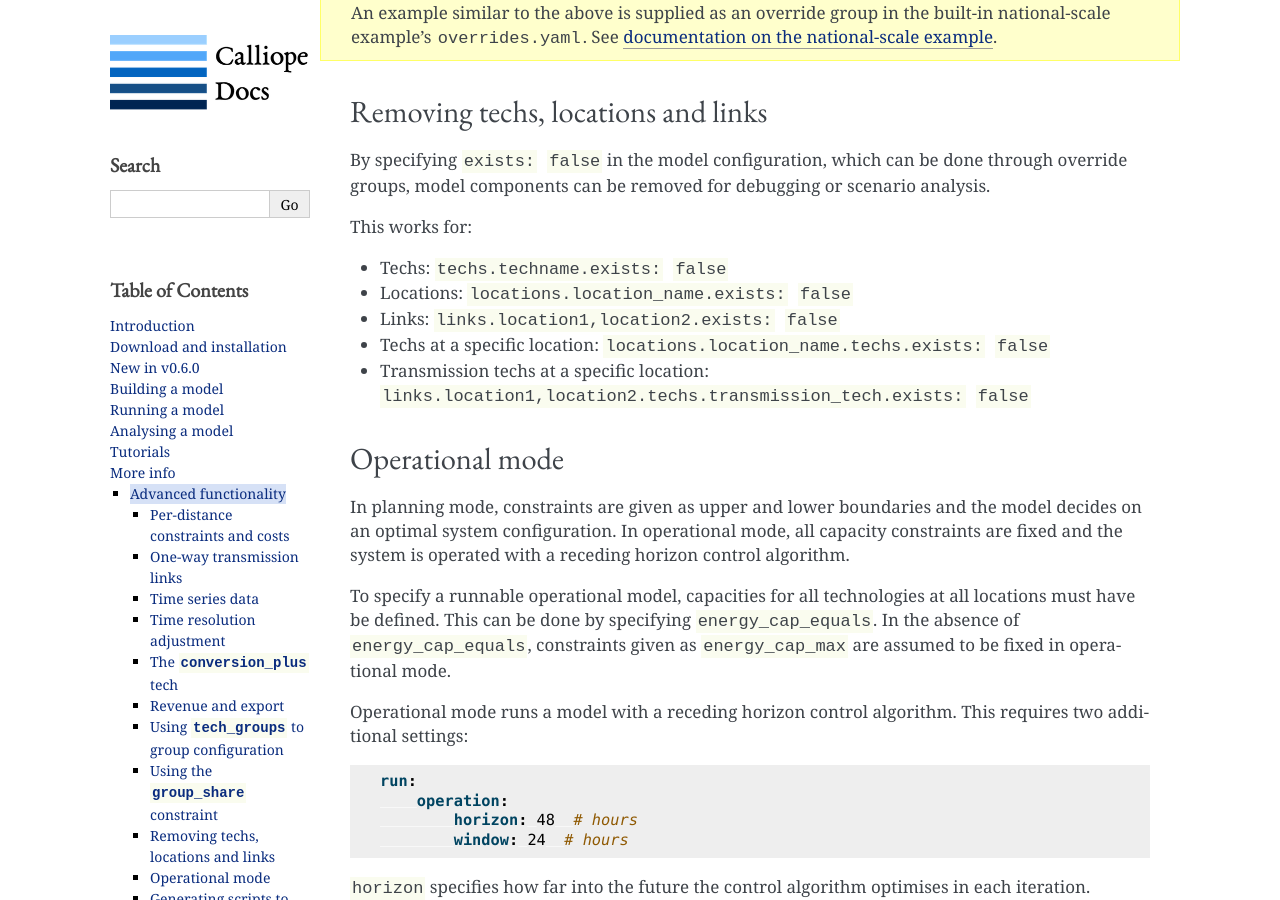
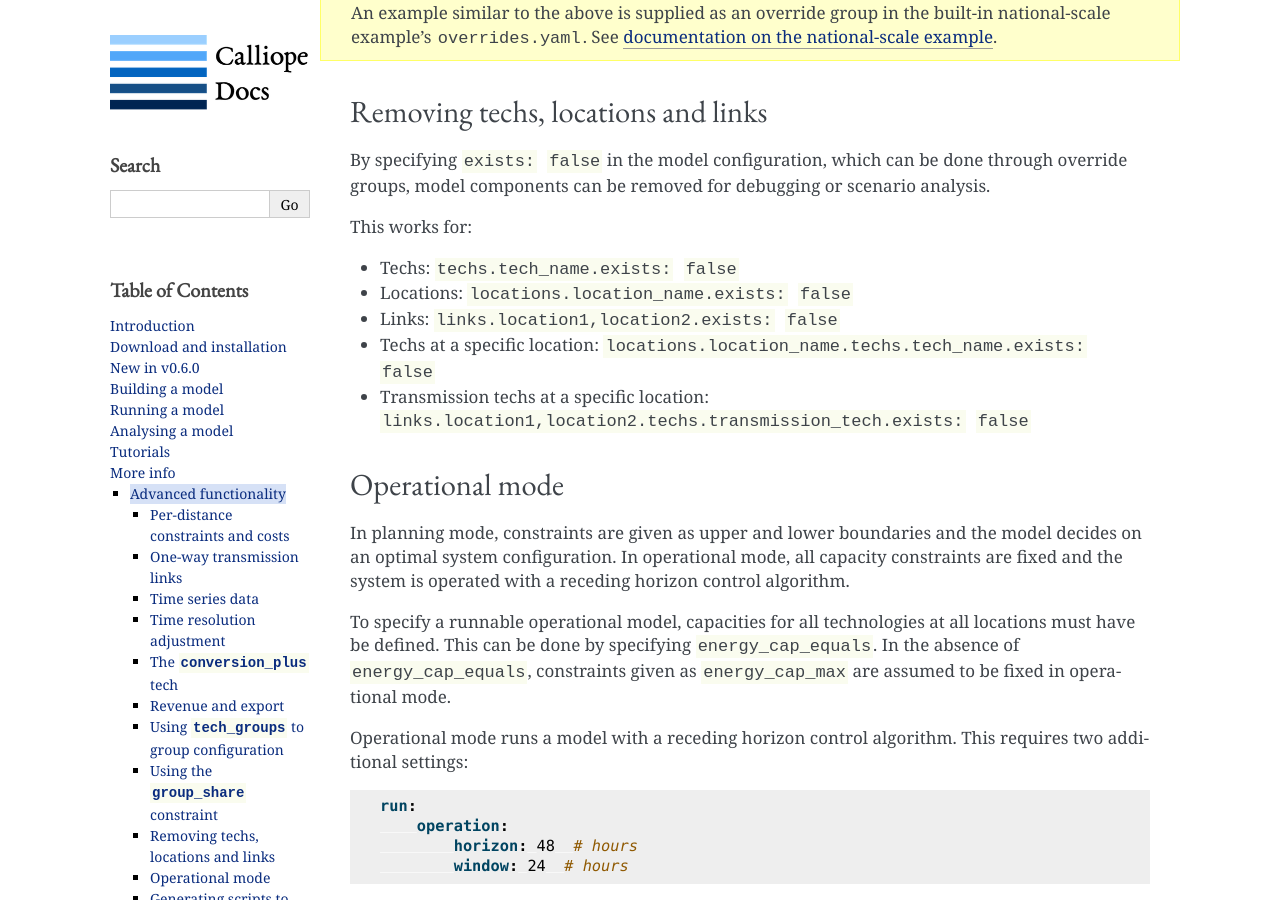
Before and after one commit to calliope-project/calliope, a Sphinx documentation site: the page built from doc/user/ref_advanced_func.rst, in a window 1280 px wide and 900 px high, scrolled down 9242 px. Built offline with Sphinx 7.4.7, drawn with Linux system fonts in a browser that asks for light colours; pages that are not in the unit, such as notebooks, are missing from menus; a script that is not in the unit is left out.

Commit message:
Fixes to docs
* Always prefer PNG over SVG in HTML builds
* Better helper script organisation
* Minor corrections

```diff
--- a/doc/conf.py
+++ b/doc/conf.py
@@ -14,12 +14,21 @@
 import sys
 import os
 
+# Append the local _extensions dir to module search path
+sys.path.append(os.path.abspath('_extensions'))
+sys.path.append(os.path.abspath('helpers'))
+
+from sphinx.builders.html import StandaloneHTMLBuilder, SingleFileHTMLBuilder
+
+import generate_tables  # from helpers
+import convert_images  # from helpers
+
 __version__ = None
 # Sets the __version__ variable
 exec(open('../calliope/_version.py').read())
 
 # Generates the tables and source code files
-exec(open('generate_tables.py').read())
+generate_tables.process()
 
 
 ##
@@ -64,6 +73,12 @@
 for m in MOCK_MODULES:
     sys.modules[m] = Mock()
 
+
+# Redefine supported_image_types for the HTML builder to prefer PNG over SVG
+image_types = ['image/png', 'image/svg+xml', 'image/gif', 'image/jpeg']
+StandaloneHTMLBuilder.supported_image_types = image_types
+SingleFileHTMLBuilder.supported_image_types = image_types
+
 # If extensions (or modules to document with autodoc) are in another directory,
 # add these directories to sys.path here. If the directory is relative to the
 # documentation root, use os.path.abspath to make it absolute, like shown here.
@@ -79,9 +94,6 @@
 
 # If your documentation needs a minimal Sphinx version, state it here.
 #needs_sphinx = '1.0'
-
-# Append the local _extensions dir to module search path
-# sys.path.append(os.path.abspath('_extensions'))
 
 # Add any Sphinx extension module names here, as strings. They can be extensions
 # coming with Sphinx (named 'sphinx.ext.*') or your custom ones.
--- a/doc/generate_tables.py
+++ b/doc/helpers/generate_tables.py
@@ -88,7 +88,3 @@
         }
         with open('./user/includes/required_allowed_{}.yaml'.format(tech_group), 'w') as f:
             f.write(yaml.dump(required_allowed, indent=4, Dumper=yaml.RoundTripDumper))
-
-
-# Run the process function when exec'd -- this is bad style, yes
-process()
--- a/doc/user/analysing.rst
+++ b/doc/user/analysing.rst
@@ -2,7 +2,7 @@
 Analysing a model
 =================
 
-Calliope inputs and results are made to be very easily handled. Whatever platform you prefer to use for data processing, our NetCDF or CSV output makes it easy. If you prefer to not worry about writing your own scripts, then we have that covered too! :class:`~calliope.Model.plot` is built on plotly's interactive toolbox, to bring your data to life.
+Calliope inputs and results are designed for easy handling. Whatever software you prefer to use for data processing, either the NetCDF or CSV output options should provide a path to importing your Calliope results. If you prefer to not worry about writing your own scripts, then we have that covered too! The built-in plotting functions in :class:`~calliope.Model.plot` are built on `Plotly <https://plot.ly/>`_'s interactive visualisation tools to bring your data to life.
 
 Within the xarray Datasets of ``model.inputs`` and ``model.results``, variables are indexed over concatenated sets. For instance, if a technology ``boiler`` only exists in location ``X1`` and not in locations ``X2`` or ``X3``, then we will specify parameters for just the `loc::tech` ``X1::boiler``. This can be extended to parameters which also consider ``carriers``, such that we would have a ``loc::tech::carrier`` ``X1::boiler::heat`` (avoiding empty parameter values for ``power``, as the boiler never considers that enery carrier). If a user knows the name of this concatenated set and indeces, they can index by those (e.g. ``resource_area`` is indexed over the set ``loc_techs_area``, within which are all `loc::techs` which receive their resource over an area). Otherwise, ``model.get_formatted_array('name of variable')`` can be used to produce an xarray DataArray, indexed over seperated indeces: any of `techs`, `locs`, `carriers`, `costs`, `timesteps`. This for analysis per technology, location, etc.
 
--- a/doc/user/ref_advanced_func.rst
+++ b/doc/user/ref_advanced_func.rst
@@ -385,10 +385,10 @@
 
 This works for:
 
-* Techs: ``techs.techname.exists: false``
+* Techs: ``techs.tech_name.exists: false``
 * Locations: ``locations.location_name.exists: false``
 * Links: ``links.location1,location2.exists: false``
-* Techs at a specific location:  ``locations.location_name.techs.exists: false``
+* Techs at a specific location:  ``locations.location_name.techs.tech_name.exists: false``
 * Transmission techs at a specific location: ``links.location1,location2.techs.transmission_tech.exists: false``
 
 .. _operational_mode:
```
Also changed, not shown: doc/helpers/generate_plots.py (renamed from doc/generate_plots.py), 2 other files.
